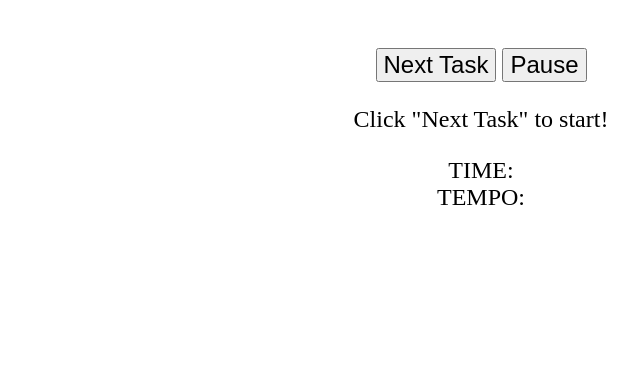
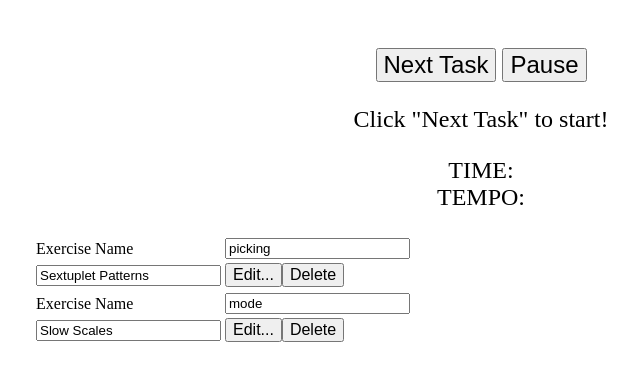
Before and after one commit to giraffeics/giraffeics.github.io, a plain HTML site: page practice.html in a window 1280 px wide. Shown: the whole page, without its empty margins (159-799 px from the left). Drawn offline with Linux system fonts and the light colour scheme.

Commit message:
add GUI elements

```diff
--- a/practice.html
+++ b/practice.html
@@ -3,6 +3,7 @@
 		<script src="scripts/util.js"></script>
 		<script src="scripts/tasks.js"></script>
 		<script src="scripts/taskDisplay.js"></script>
+		<script src="scripts/taskGUI.js"></script>
 		<script src="scripts/timer.js"></script>
 		<script src="scripts/metronome.js"></script>
 		<script>
@@ -10,6 +11,7 @@
 			var counter;
 			var timerLabelElement;
 			var tempoLabelElement;
+			var taskGUIAreaElement;
 			var pauseButton;
 
 			var audioStart = null;
@@ -24,6 +26,7 @@
 				pauseButton = document.getElementById('pauseButton');
 				timerLabelElement = document.getElementById('timerLabel');
 				tempoLabelElement = document.getElementById('tempoLabel');
+				taskGUIAreaElement = document.getElementById('taskGUIArea');
 
 				// set up timer
 				timer.setLabelElement(timerLabelElement);
@@ -38,6 +41,16 @@
 
 				// add key listener
 				document.addEventListener('keydown', onKeyDown);
+
+				// set up task GUI
+				taskGUI.setContainerGetter(function(){	// Adds a div to the GUI area and returns the new div
+					var ret = document.createElement('div');
+					ret.class = 'taskGUIPart';
+					taskGUIAreaElement.appendChild(ret);
+					return ret;
+				});
+
+				taskGUI.readTasks();
 			}
 
 			// ADD TASKS
@@ -182,6 +195,8 @@
 			TEMPO: <span id="tempoLabel"></span>
 		</p>
 
+		<div id="taskGUIArea"></div>
+
 		<audio id="audio_start">
 			<source src="sounds/start.ogg" type="audio/ogg"/>
 		</audio>
--- a/scripts/taskGUI.js
+++ b/scripts/taskGUI.js
@@ -15,7 +15,58 @@ var taskGUI = {
 		if(this.getContainer != null)
 		{
 			part.container = this.getContainer();
-			part.container.innerHTML = '<p>' + task.meta.name + '</p>';
+
+			part.table = document.createElement('table');
+			part.row1 = document.createElement('tr');
+			part.row2 = document.createElement('tr');
+
+			part.table.appendChild(part.row1);
+			part.table.appendChild(part.row2);
+			part.container.appendChild(part.table);
+
+			var td = document.createElement('td');
+			td.innerHTML = 'Exercise Name';
+			part.row1.appendChild(td);
+
+			td = document.createElement('td');
+			part.nameBox = document.createElement('input');
+			part.nameBox.type = 'text';
+			part.nameBox.value = task.meta.name;
+			td.appendChild(part.nameBox);
+			part.row2.appendChild(td);
+
+			// ADD TASK PROPERTIES
+
+			var keys = Object.keys(task.properties);
+			for(var i=0; i<keys.length; i++)
+			{
+				// create textbox
+				var mBox = document.createElement('input');
+				mBox.type = 'text';
+				mBox.value = keys[i];
+
+				// create & append td
+				td = document.createElement('td');
+				td.appendChild(mBox);
+				part.row1.appendChild(td);
+
+				// create buttons
+				var mButton1 = document.createElement('button');
+				mButton1.onclick = function(){alert(mBox.value);};
+				mButton1.innerHTML = 'Edit...';
+
+				var mButton2 = document.createElement('button');
+				mButton2.onclick = function(){alert('Delete..?');};
+				mButton2.innerHTML = 'Delete';
+
+				// create & append td
+				td = document.createElement('td');
+				td.appendChild(mButton1);
+				td.appendChild(mButton2);
+				part.row2.appendChild(td);
+
+			}
+
 			part.task = task;
 		}
 
--- a/scripts/tasks.js
+++ b/scripts/tasks.js
@@ -9,6 +9,13 @@ var defaultMeta = {
 	time: 60,
 	timeBreak: 30
 };
+
+function clearTasks()
+{
+	tasks = [];
+	variations = [];
+	nextTask = 0;
+}
 
 function shuffleTasks()
 {
```
